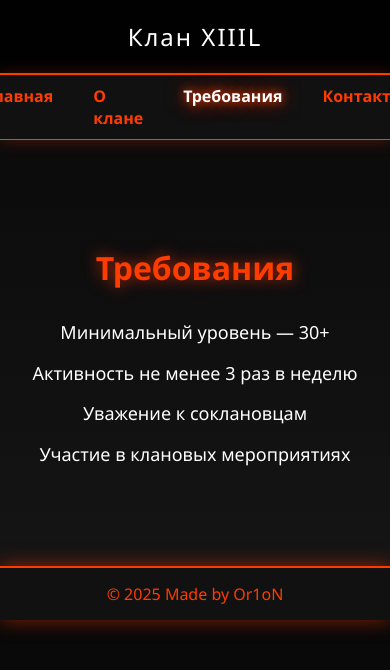
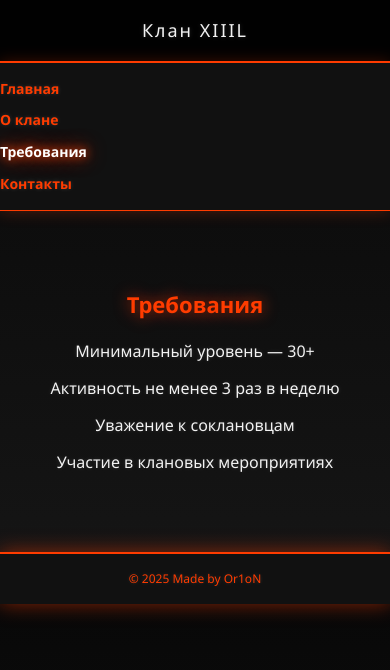
Before and after one commit to 0Lho/XIIILgeion, a plain HTML site: page rules.html in a window 390 px wide. Drawn offline with Linux system fonts and the light colour scheme.

Commit message:
Update style.css

```diff
--- a/style.css
+++ b/style.css
@@ -1,14 +1,20 @@
 html {
   scroll-behavior: smooth;
 }
+
+/* === Основные стили === */
 body {
   margin: 0;
-  font-family: "Segoe UI", sans-serif;
+  font-family: "Segoe UI", Arial, sans-serif;
   background: linear-gradient(180deg, #080808, #161616);
-  color: #fff;
+  color: #f2f2f2;
   overflow-x: hidden;
   position: relative;
+  text-shadow: 0 0 4px rgba(255, 255, 255, 0.15);
+  line-height: 1.7;
 }
+
+/* === Фон с логотипом === */
 body::before {
   content: "";
   position: fixed;
@@ -17,11 +23,19 @@ body::before {
   width: 100%;
   height: 100%;
   background: url("logo.png") no-repeat center center;
-  background-size: 55%;
+  background-size: 60%;
   opacity: 0.07;
-  filter: drop-shadow(0 0 20px #ff3c00);
-  z-index: -1;
+  filter: drop-shadow(0 0 25px #ff3c00);
+  z-index: 0;
 }
+
+/* ==== Контент всегда поверх ==== */
+body, header, nav, main, footer {
+  position: relative;
+  z-index: 1;
+}
+
+/* === Шапка === */
 header {
   background: rgba(0, 0, 0, 0.85);
   text-align: center;
@@ -31,48 +45,64 @@ header {
   border-bottom: 2px solid #ff3c00;
   box-shadow: 0 0 20px rgba(255, 60, 0, 0.5);
 }
+
+/* === Навигация === */
 nav {
   display: flex;
+  flex-wrap: wrap;
   justify-content: center;
   background: #111;
   padding: 10px 0;
   border-bottom: 1px solid #ff3c00;
   box-shadow: 0 0 15px rgba(255, 60, 0, 0.3);
 }
+
 nav a {
   color: #ff3c00;
   text-decoration: none;
-  margin: 0 20px;
+  margin: 6px 15px;
   font-weight: bold;
   transition: 0.3s;
 }
+
 nav a:hover,
 nav a.active {
   color: #fff;
   text-shadow: 0 0 10px #ff3c00, 0 0 20px #ff3c00;
 }
+
+/* === Основной контент === */
 main {
   padding: 80px 20px;
   text-align: center;
   max-width: 900px;
   margin: auto;
-  line-height: 1.7;
 }
+
+/* === Заголовки === */
 h1 {
   color: #ff3c00;
   text-shadow: 0 0 15px rgba(255, 60, 0, 0.7);
+  margin-bottom: 15px;
 }
+
+/* === Списки === */
 ul {
   list-style: none;
   padding: 0;
 }
+
 ul li {
   margin: 10px 0;
   font-size: 18px;
 }
+
+/* === Ссылки === */
 a {
   color: #ff3c00;
 }
+
+/* === Подвал === */
 footer {
   background: #111;
   color: #ff3c00;
@@ -80,4 +110,55 @@ footer {
   padding: 15px;
   border-top: 2px solid #ff3c00;
   box-shadow: 0 0 20px rgba(255, 60, 0, 0.5);
+  font-size: 14px;
 }
+
+/* === Адаптив под телефоны === */
+@media (max-width: 768px) {
+  header {
+    font-size: 20px;
+    padding: 15px;
+  }
+
+  nav a {
+    margin: 5px 10px;
+    font-size: 15px;
+  }
+
+  main {
+    padding: 60px 10px;
+    font-size: 16px;
+  }
+
+  h1 {
+    font-size: 22px;
+  }
+
+  ul li {
+    font-size: 16px;
+  }
+
+  footer {
+    font-size: 12px;
+  }
+}
+
+/* === Для очень маленьких экранов (телефоны <400px) === */
+@media (max-width: 400px) {
+  header {
+    font-size: 18px;
+  }
+
+  nav {
+    flex-direction: column;
+  }
+
+  nav a {
+    margin: 4px 0;
+    font-size: 14px;
+  }
+
+  main {
+    font-size: 15px;
+  }
+}
```
